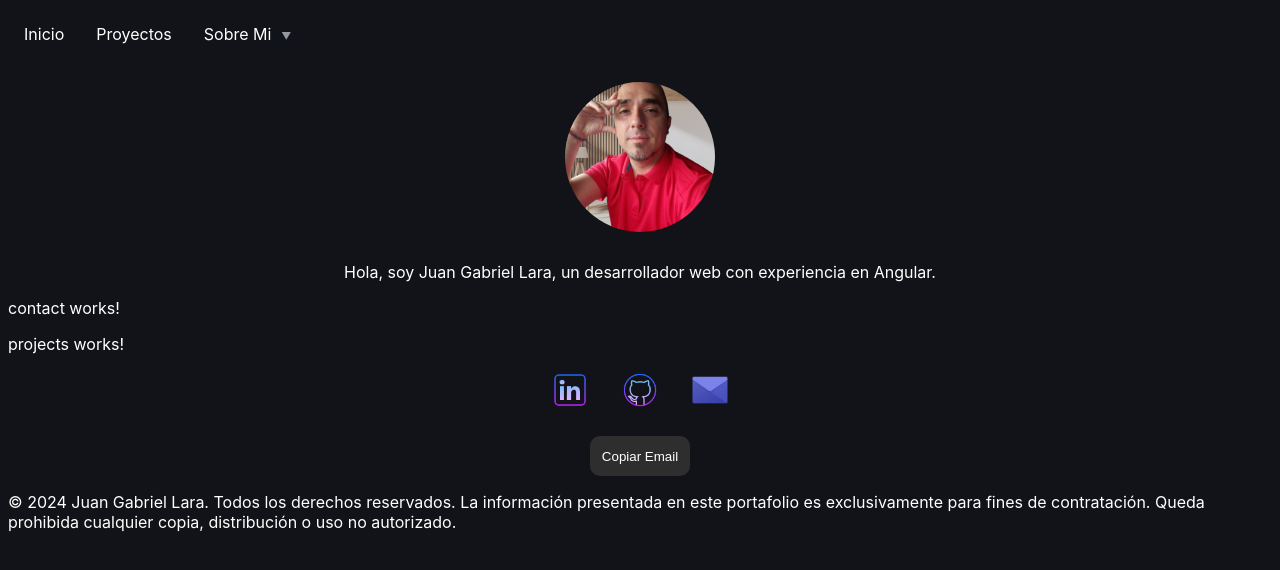
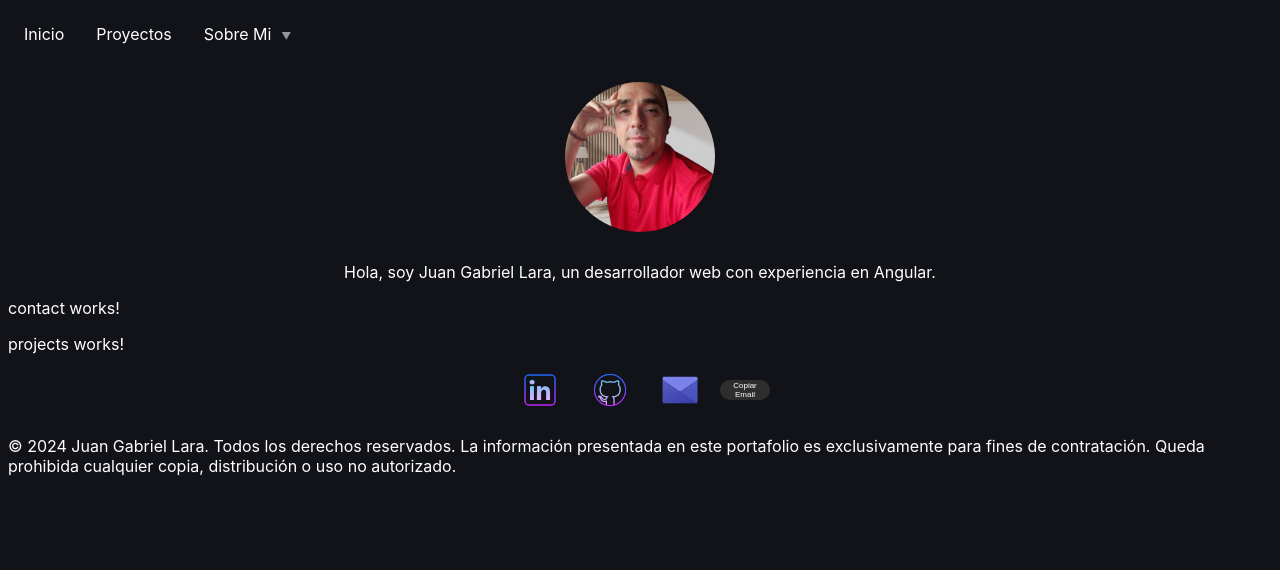
Before and after one commit to lardevpro/portfolio, an Angular app: page / in a window 1280 px wide. Shown: the top 570 px of the page. Built offline with nearby package versions, Linux system fonts and the light colour scheme.

Commit message:
footer copy mail

```diff
--- a/src/app/footer/footer.component.html
+++ b/src/app/footer/footer.component.html
@@ -16,10 +16,9 @@
           <img src="assets/images/mail.png" alt="logo linkedin">
         </a>
       </li>
+        <li>
+            <button (click)="copyEmail()" class="copy-button">Copiar Email</button>
+        </li>
     </ul>
 </div>
-<div class="contact-info">
-      <button (click)="copyEmail()" class="copy-button">Copiar Email</button>
-</div>
-
     <p>&copy; {{getYear()}} {{name}}. Todos los derechos reservados. La información presentada en este portafolio es exclusivamente para fines de contratación. Queda prohibida cualquier copia, distribución o uso no autorizado.</p>
--- a/src/app/footer/footer.component.scss
+++ b/src/app/footer/footer.component.scss
@@ -47,10 +47,12 @@
     background-color: #2e2e2f;
     border: none;
     border-radius: 10px;
-    width: 100px;
-    height: 40px;
+    width: 50px;
+    height: 20px;
+    font-size: 8px;
+    margin-top: 10px;
 }
 
 .copy-button:hover {
-    background-color: #0056b3;
+    background-color: #2a3745;
 }
```
